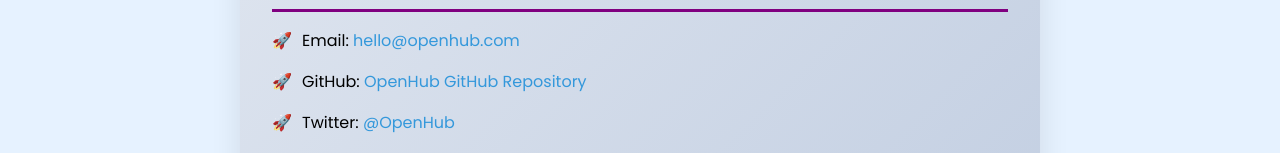
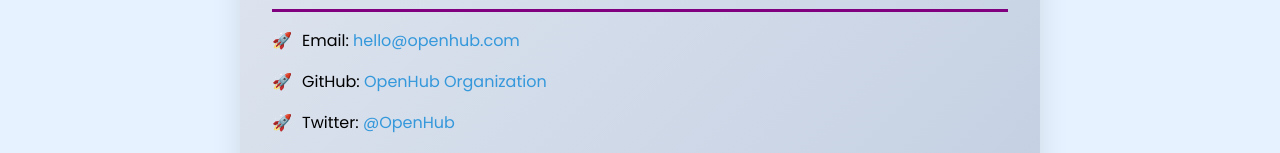
Before and after one commit to Open-Hub-Community/Hack-This-Spring, a React (Create React App) app in the folder frontend/: page /about in a window 1280 px wide. Shown: the part 1250-1403 px from the top of the page. Built offline with nearby package versions, Linux system fonts and the light colour scheme.

Commit message:
text change

```diff
--- a/frontend/src/components/About.js
+++ b/frontend/src/components/About.js
@@ -55,7 +55,7 @@
       <h2 className="section-title purple">📚 Stay Connected</h2>
       <ul className="list">
         <li>Email: <a href="mailto:open8hub@gmail.com" target='_blank' rel='noreferrer' className="link">hello@openhub.com</a></li>
-        <li>GitHub: <a href="https://github.com/Open-Hub-Community"target='_blank' rel='noreferrer' className="link">OpenHub GitHub Repository</a></li>
+        <li>GitHub: <a href="https://github.com/Open-Hub-Community"target='_blank' rel='noreferrer' className="link">OpenHub Organization</a></li>
         <li>Twitter: <a href="https://x.com/open8hub" target='_blank' rel='noreferrer' className="link">@OpenHub</a></li>
         <li>LinkedIn: <a href="https://www.linkedin.com/company/open8hub" target='_blank' rel='noreferrer' className="link">OpenHub LinkedIn</a></li>
       </ul>
```
